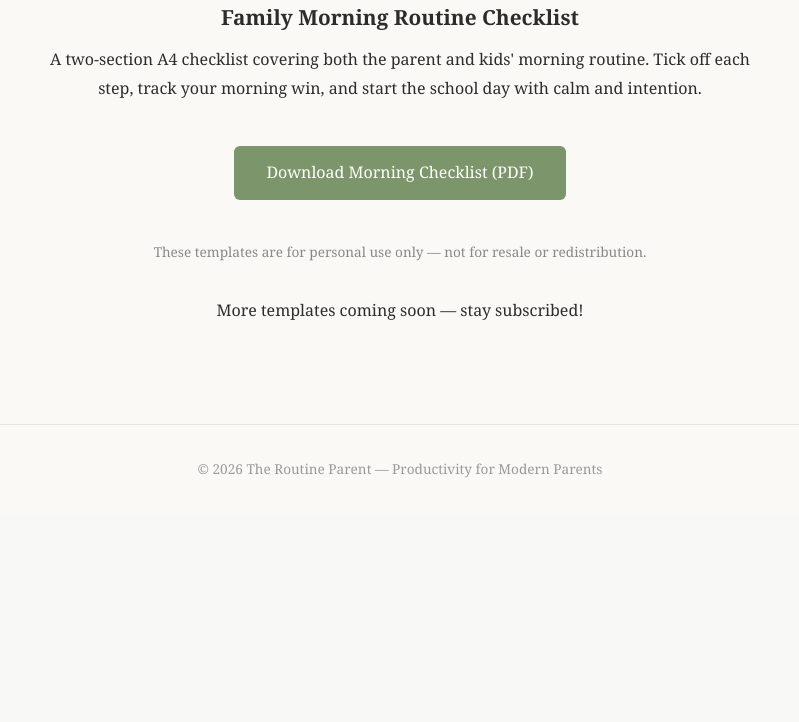
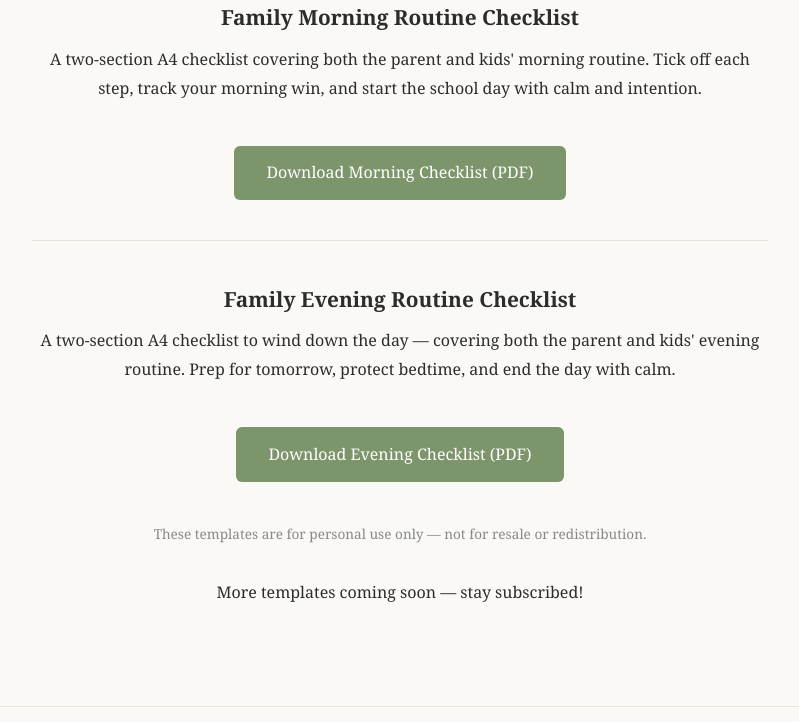
Before and after one commit to doug-ctrl/theroutineparent, a Django app: page /free-planner/ in a window 1280 px wide. Shown: the part 902-1624 px from the top of the page, without its empty margins (240-1039 px from the left). Before the commit the page ends 1380 px from the top, so only its background shows below. Run offline with Django 5.2, Linux system fonts and the light colour scheme; parts of the project's set-up code (start-up, migrations or seed data) failed here and were passed over; some libraries are stand-ins or nearby versions.

Commit message:
Add evening routine checklist download

```diff
--- a/blog/urls.py
+++ b/blog/urls.py
@@ -11,6 +11,7 @@ urlpatterns = [
     path("download/planner/", views.download_planner, name="download_planner"),
     path("download/chore-chart/", views.download_chore_chart, name="download_chore_chart"),
     path("download/morningchecklist/", views.download_morning_checklist, name="download_morning_checklist"),
+    path("download/eveningchecklist/", views.download_evening_checklist, name="download_evening_checklist"),
     path("post/<slug:slug>/", views.PostDetailView.as_view(), name="post_detail"),
     path("pillar/<slug:slug>/", views.PillarPostsView.as_view(), name="pillar_posts"),
     path("about/", views.AboutView.as_view(), name="about"),
--- a/blog/views.py
+++ b/blog/views.py
@@ -142,6 +142,13 @@ def download_morning_checklist(request):
     response.content = requests.get(r2_url).content
     return response
 
+def download_evening_checklist(request):
+    r2_url = "https://pub-53c2d8846d17472f9a9fc9195eba2c02.r2.dev/downloads/evening_routine_checklist.pdf"
+    response = HttpResponse(content_type="application/pdf")
+    response["Content-Disposition"] = 'attachment; filename="Evening_Routine_Checklist_The_Routine_Parent.pdf"'
+    response.content = requests.get(r2_url).content
+    return response
+
 class ContactView(TemplateView):
     template_name = "pages/contact.html"
 
--- a/templates/pages/download.html
+++ b/templates/pages/download.html
@@ -28,6 +28,12 @@
         <p>A two-section A4 checklist covering both the parent and kids' morning routine. Tick off each step, track your morning win, and start the school day with calm and intention.</p>
         <a href="{% url 'blog:download_morning_checklist' %}" class="download-btn">Download Morning Checklist (PDF)</a>
 
+        <div style="border-top: 1px solid #e8e4df; margin: 2.5rem 0;"></div>
+
+        <h2 style="font-size: 1.3rem; margin-bottom: 0.5rem;">Family Evening Routine Checklist</h2>
+        <p>A two-section A4 checklist to wind down the day — covering both the parent and kids' evening routine. Prep for tomorrow, protect bedtime, and end the day with calm.</p>
+        <a href="{% url 'blog:download_evening_checklist' %}" class="download-btn">Download Evening Checklist (PDF)</a>
+
         <p style="margin-top: 2.5rem; color: #888; font-size: 0.85rem;">These templates are for personal use only — not for resale or redistribution.</p>
 
         <p style="margin-top: 2rem;">More templates coming soon — stay subscribed!</p>
```
Also changed, not shown: 1 other file.
